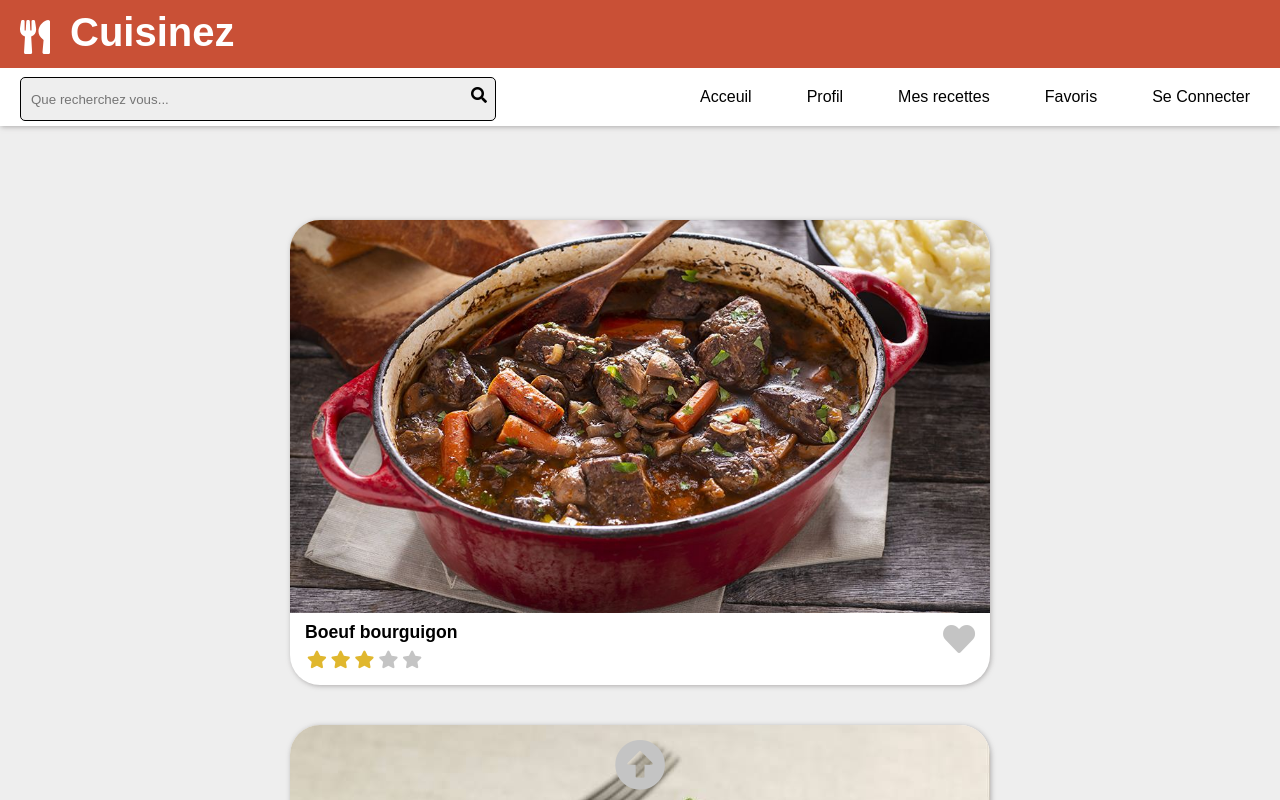
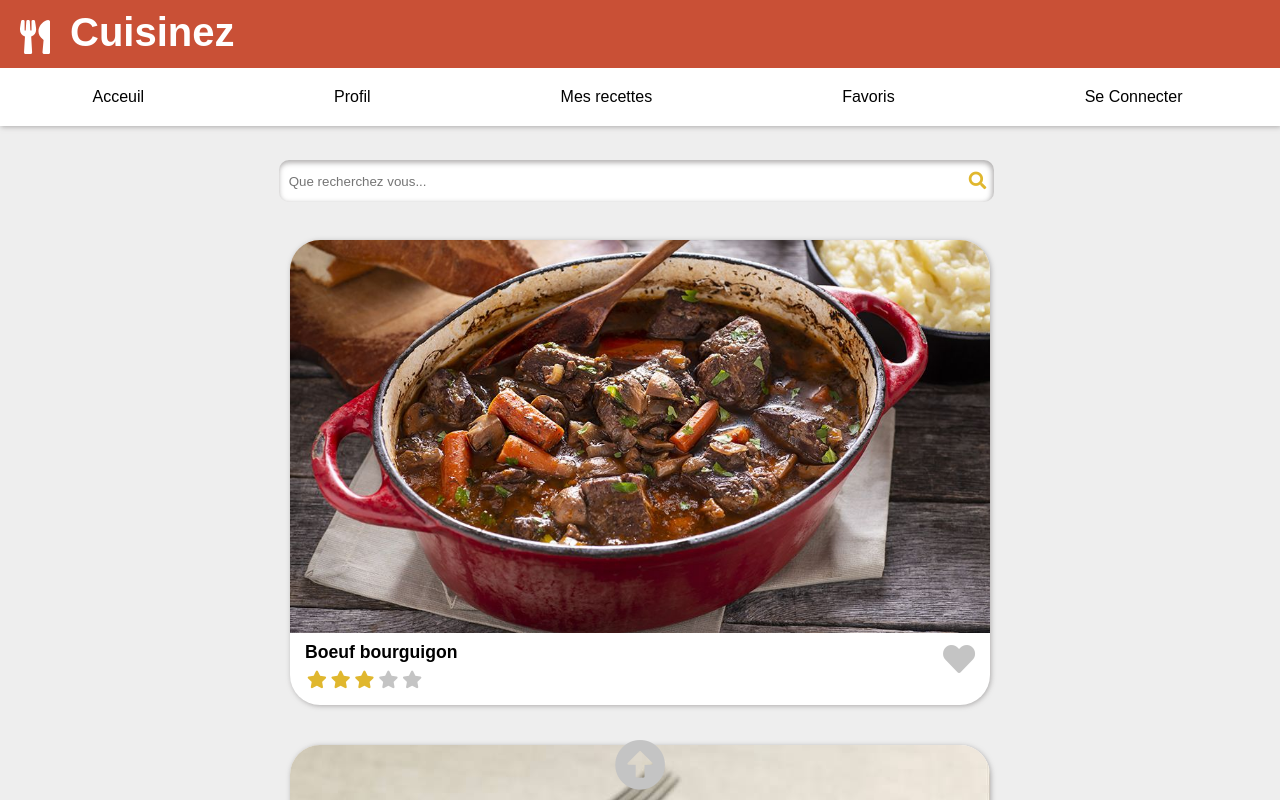
Before and after one commit to Jeanchal/Cuisinez, a React (Create React App) app in the folder frontend/: page / in a window 1280 px wide. Shown: the top 800 px of the page. Built offline with nearby package versions, Linux system fonts and the light colour scheme; a web font is replaced by a local one.

Commit message:
barre recherche Navigation

```diff
--- a/frontend/src/styles/style.scss
+++ b/frontend/src/styles/style.scss
@@ -128,7 +128,7 @@ header {
   width: 100%;
   @media (min-width: $break-point-1) {
     flex-direction: row;
-    justify-content: flex-end;
+    justify-content: space-around;
     background-color: white;
   }
   a {
@@ -175,39 +175,37 @@ header {
   }
   #recherche-container {
     display: flex;
+    justify-content: center;
     background-color: $color-2;
     width: 100%;
     position: fixed;
-    top: 57px;
+    top: 65px;
     z-index: 1;
     @media (min-width: $break-point-1) {
-      box-shadow: none;
-      background-color: transparent;
-      width: 40%;
-      left: 0;
-      z-index: 2;
+      top: 125px;
     }
     #recherche {
-      margin: 20px 0 10px 20px;
+      margin: 35px 0 30px 10px;
       padding-left: 10px;
-      width: 70%;
+      width: 87%;
       height: 32px;
-      border: 1px solid black;
-      border-radius: 5px;
-      background-color: $color-2;
-      @media (min-width: $break-point-1) {
-        width: 100%;
-      }
+      border: none;
+      border-radius: 10px;
+      box-shadow: -1px 2px 5px 1px $color-3 inset;
+      background-color: white;
+      max-width: 700px;
     }
     i {
+      font-size: 110%;
+      color: $color-4;
       position: relative;
       right: 25px;
-      top: 30px;
+      top: 47px;
       cursor: pointer;
     }
   }
   #recette_container {
-    padding-top: 70px;
+    padding-top: 90px;
     display: flex;
     flex-direction: column;
     align-items: center;
```
